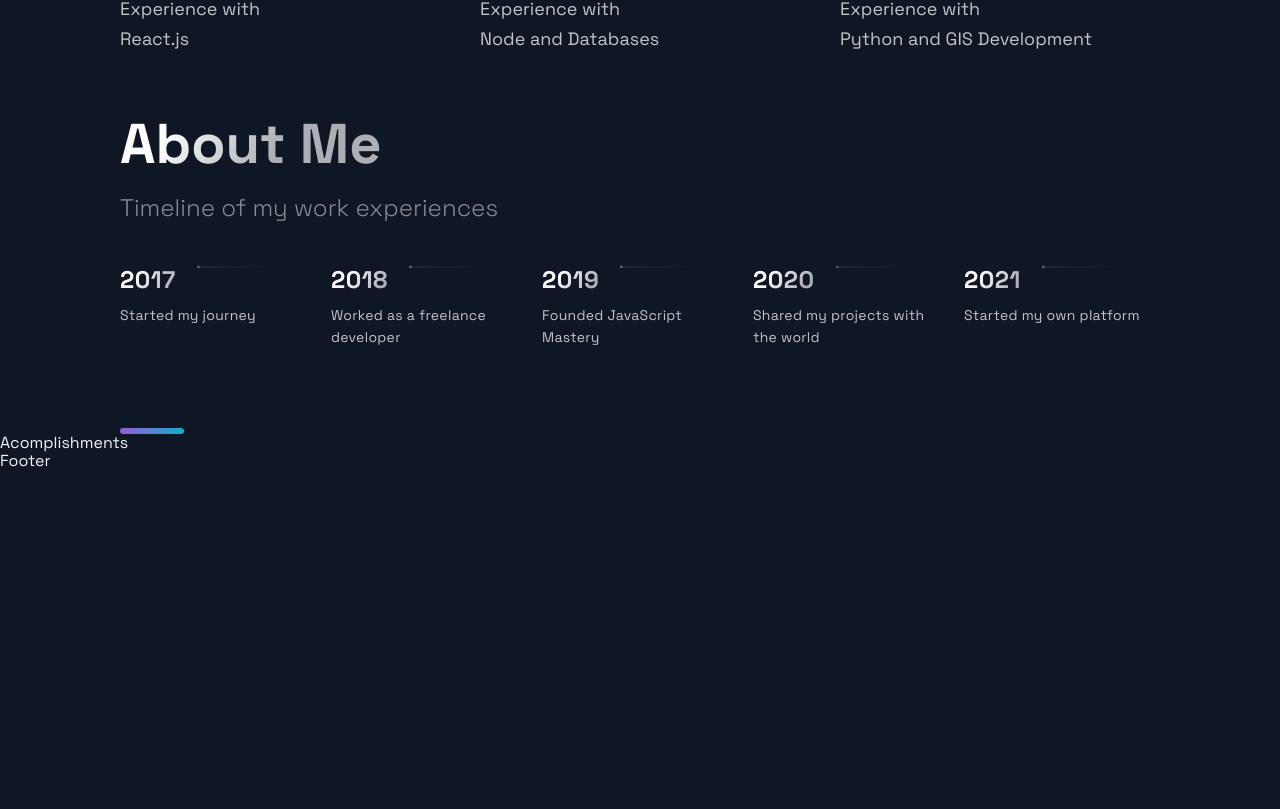
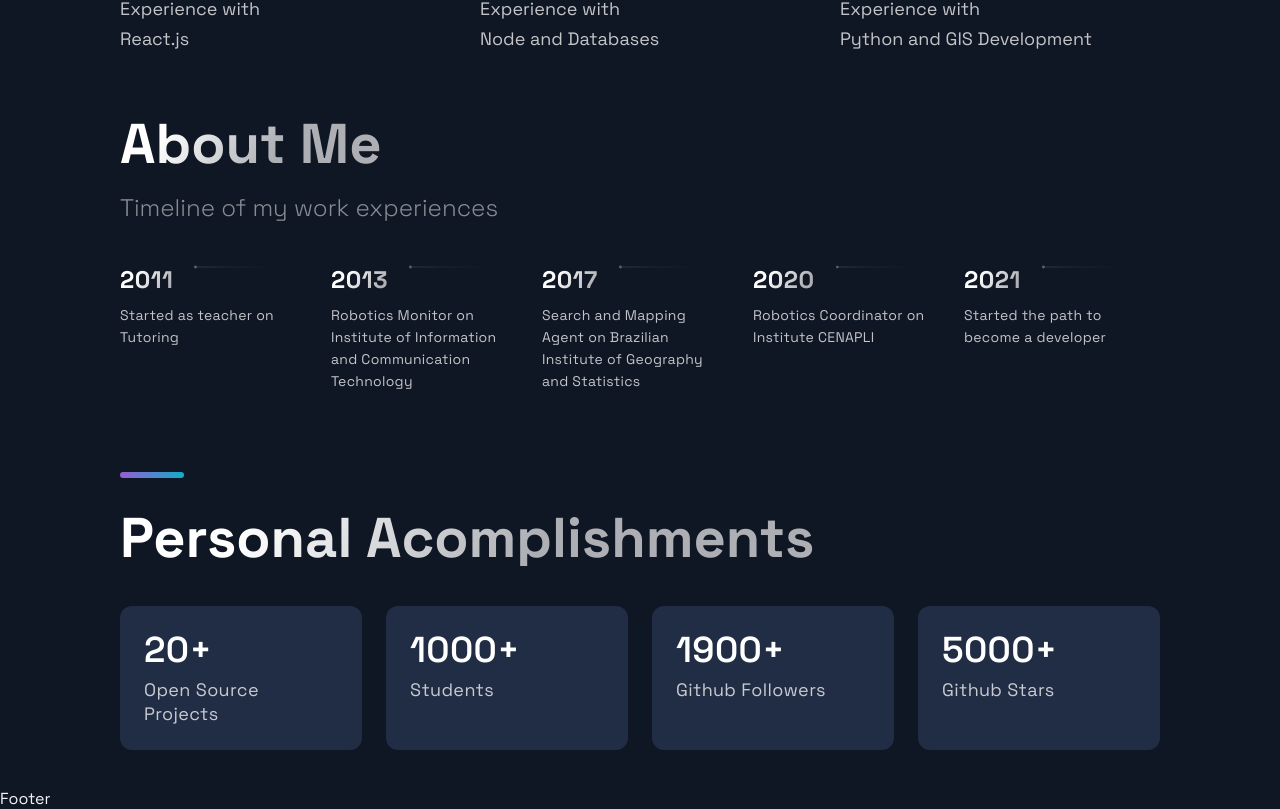
Before and after one commit to danielrubens/portfolio-website, a Next.js app: page / in a window 1280 px wide. Shown: the part 2543-3352 px from the top of the page. Before the commit the page ends 3014 px from the top, so only its background shows below. Built offline with nearby package versions, Linux system fonts and the light colour scheme.

Commit message:
About me changed

```diff
--- a/src/components/Acomplishments/Acomplishments.js
+++ b/src/components/Acomplishments/Acomplishments.js
@@ -11,9 +11,17 @@ const data = [
 ];
 
 const Acomplishments = () => (
-  <div>
-    Acomplishments
-  </div>
+  <Section>
+    <SectionTitle>Personal Acomplishments</SectionTitle>
+    <Boxes>
+      {data.map((card, index) => (
+        <Box key={index}>
+          <BoxNum>{card.number}+</BoxNum>
+          <BoxText>{card.text}</BoxText>
+        </Box>
+      ))}
+    </Boxes>
+  </Section>
 );
 
 export default Acomplishments;
--- a/src/constants/constants.js
+++ b/src/constants/constants.js
@@ -38,9 +38,9 @@ export const projects = [
 ];
 
 export const TimeLineData = [
-  { year: 2017, text: 'Started my journey', },
-  { year: 2018, text: 'Worked as a freelance developer', },
-  { year: 2019, text: 'Founded JavaScript Mastery', },
-  { year: 2020, text: 'Shared my projects with the world', },
-  { year: 2021, text: 'Started my own platform', },
+  { year: 2011, text: 'Started as teacher on Tutoring', },
+  { year: 2013, text: 'Robotics Monitor on Institute of Information and Communication Technology', },
+  { year: 2017, text: 'Search and Mapping Agent on Brazilian Institute of Geography and Statistics', },
+  { year: 2020, text: 'Robotics Coordinator on Institute CENAPLI', },
+  { year: 2021, text: 'Started the path to become a developer', },
 ];
```
